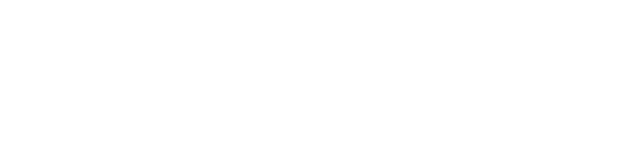
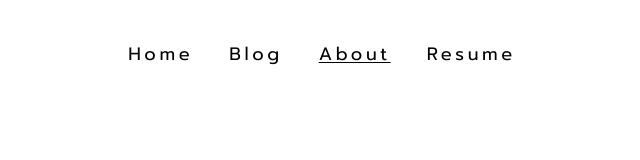
Before and after one commit to RajvirS99/rajvir-singh, an Astro site: page /about in a window 1280 px wide. Shown: the whole page, without its empty margins (318-958 px from the left). Built offline with nearby package versions, Linux system fonts and the light colour scheme; Astro itself is replaced by a stand-in of ours.

Commit message:
chore: add more functionality to nav, footer link, added resume etc

```diff
--- a/src/components/Navbar.astro
+++ b/src/components/Navbar.astro
@@ -1,6 +1,11 @@
+---
+import '../styles/components/nav.scss'
+const pathname = new URL(Astro.request.url).pathname;
+---
+
 <nav>
-    <a href="/">Home</a>
-    <a href="/blog">Blog</a>
-    <a href="/about">About</a>
-    <a href="/resume">Resume</a>
+    <a class={pathname === "/" ? "active": ""} href="/">Home</a>
+    <a class={pathname === "/blog" ? "active": ""} href="/blog">Blog</a>
+    <a class={pathname === "/about" ? "active": ""} href="/about">About</a>
+    <a href="/Rajvir_Singh__Resume.pdf">Resume</a>
 </nav>
--- /dev/null
+++ b/src/layouts/GlobalLayout.astro
@@ -0,0 +1,17 @@
+---
+import '../styles/globals.scss';
+const { title } = Astro.props;
+---
+
+<html lang="en">
+	<head>
+		<meta charset="utf-8" />
+		<link rel="icon" type="image/svg+xml" href="/favicon.svg" />
+		<meta name="viewport" content="width=device-width" />
+		<meta name="generator" content={Astro.generator} />
+		<title>{title}</title>
+	</head>
+	<body class="landing">
+		<slot />
+	</body>
+</html>
--- a/src/pages/about.astro
+++ b/src/pages/about.astro
@@ -0,0 +1,8 @@
+---
+import Navbar from "../components/Navbar.astro";
+import GlobalLayout from "../layouts/GlobalLayout.astro";
+---
+
+<GlobalLayout title="About">
+    <Navbar />
+</GlobalLayout>
--- /dev/null
+++ b/src/styles/components/nav.scss
@@ -0,0 +1,17 @@
+nav{
+    display: flex;
+    align-items: center;
+    justify-content: center;
+    gap: 36px;
+
+    a{
+        font-size: 1.125rem;
+        text-decoration: none;
+        text-underline-offset: 0.15rem;
+        color: #000;
+    }
+
+    .active{
+        text-decoration: underline;
+    }
+}
--- a/src/styles/globals.scss
+++ b/src/styles/globals.scss
@@ -10,6 +10,7 @@
 
 *{
   font-family: 'Prompt-Regular';
+  letter-spacing: 0.2em;
 }
 
 body{
```
Also changed, not shown: src/components/Footer.astro (+4 -4 lines), src/pages/blog.astro (+8 -0 lines), src/pages/index.astro (+4 -13 lines), src/styles/index.scss (+0 -14 lines), 1 other file.
